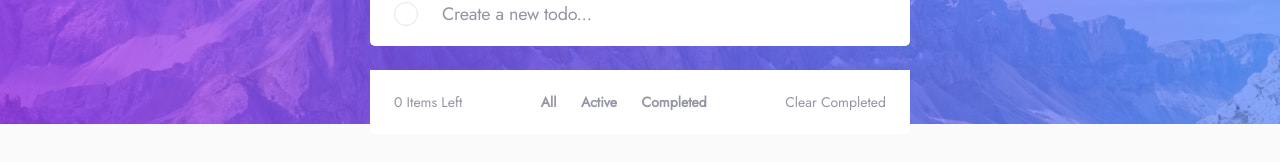
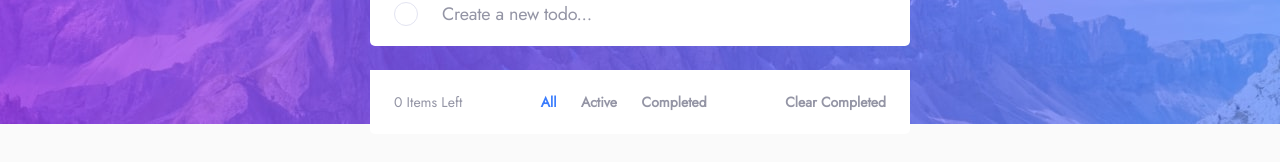
Before and after one commit to ZZ83/react-todo-app, a React (Vite) app: page / in a window 1280 px wide. Shown: the part 176-338 px from the top of the page. Built offline with nearby package versions, Linux system fonts and the light colour scheme.

Commit message:
Fix close button logic and add active state for sort

```diff
--- a/src/App.jsx
+++ b/src/App.jsx
@@ -37,8 +37,9 @@ const themes = {
 
 function App() {
     const [theme, setTheme] = useState(themes.lightTheme);
-
+    const [original, setOriginal] = useState([]);
     const [todo, setTodo] = useState([]);
+    const [sort, setSort] = useState({ all: true, active: false, completed: false });
 
     function toggleCompleted(index) {
         const item = [...todo];
@@ -58,6 +59,8 @@ function App() {
             setTheme(themes.lightTheme);
         }
     }
+    // console.log("Todo: ", todo);
+    // console.log("Original:", original);
 
     return (
         <ThemeProvider theme={theme}>
@@ -65,19 +68,32 @@ function App() {
             <BackgroundImage />
             <Wrapper>
                 <Header theme={theme} changeTheme={changeTheme} />
-                <AddItem todo={todo} setTodo={setTodo} />
+                <AddItem original={original} setOriginal={setOriginal} todo={todo} setTodo={setTodo} />
                 <ul>
                     {todo.map((obj, index) => (
-                        <TodoItems key={crypto.randomUUID()}>
+                        <TodoItems key={obj.id}>
                             <StateCheckBox active={obj.completed} index={index} toggleCompleted={toggleCompleted} />
 
                             <TodoText completed={obj.completed}>{obj.text}</TodoText>
 
-                            <CloseButton todo={todo} index={index} setTodo={setTodo} />
+                            <CloseButton
+                                id={obj.id}
+                                sort={sort}
+                                original={original}
+                                setOriginal={setOriginal}
+                                todo={todo}
+                                setTodo={setTodo}
+                            />
                         </TodoItems>
                     ))}
                 </ul>
-                <Tracker todo={todo} setTodo={setTodo} />
+                <Tracker
+                    sort={sort}
+                    setSort={setSort}
+                    original={original}
+                    setOriginal={setOriginal}
+                    setTodo={setTodo}
+                />
             </Wrapper>
         </ThemeProvider>
     );
--- a/src/components/AddItem.jsx
+++ b/src/components/AddItem.jsx
@@ -40,7 +40,7 @@ const StyledInput = styled.input`
     }
 `;
 
-function AddItem({ todo, setTodo }) {
+function AddItem({ original, setOriginal, todo, setTodo }) {
     return (
         <StyledAddItem>
             <DefautCheckBox />
@@ -50,11 +50,12 @@ function AddItem({ todo, setTodo }) {
                     if (event.key === "Enter") {
                         let t = event.target.value;
                         const obj = {
+                            id: crypto.randomUUID(),
                             text: t,
                             completed: false,
                         };
+                        setOriginal([...original, obj]);
                         setTodo([...todo, obj]);
-
                         event.target.value = "";
                     }
                 }}
--- a/src/components/Button.jsx
+++ b/src/components/Button.jsx
@@ -1,43 +1,23 @@
 import styled, { css } from "styled-components";
 
 const StyledButton = styled.button(
-    ({ theme, $test }) => css`
+    ({ theme, $active }) => css`
         cursor: pointer;
         padding: 0;
         font-weight: 700;
-        color: ${theme.secondaryColor};
+        color: ${$active ? "#3A7CFD" : `${theme.secondaryColor}`};
         &:hover {
             color: ${theme.hover};
         }
     `
 );
 
-const StyledClearButton = styled.button(
-    ({ theme }) => css`
-        cursor: pointer;
-        padding: 0;
-        font-weight: 400;
-        color: ${theme.secondaryColor};
-        &:hover {
-            color: ${theme.hover};
-        }
-    `
-);
-
-export function ClearButton({ removeCompleted, children }) {
+function Button({ $active, onPress, children }) {
     return (
-        <StyledClearButton
-            onClick={() => {
-                removeCompleted();
-            }}
-        >
+        <StyledButton $active={$active} onClick={onPress}>
             {children}
-        </StyledClearButton>
+        </StyledButton>
     );
 }
 
-function Button({ children }) {
-    return <StyledButton>{children}</StyledButton>;
-}
-
 export default Button;
--- a/src/components/CloseButton.jsx
+++ b/src/components/CloseButton.jsx
@@ -11,16 +11,27 @@ const StyledCloseButton = styled.svg`
     }
 `;
 
-function CloseButton({ todo, index, setTodo }) {
+function CloseButton({ id, sort, original, setOriginal, todo, setTodo }) {
+    function removeItem(items, id) {
+        return items.filter((item) => item.id !== id);
+    }
+
     return (
         <StyledCloseButton
             xmlns="http://www.w3.org/2000/svg"
             viewBox="0 0 18 18"
             role="button"
             onClick={() => {
-                const prev = [...todo];
-                prev.splice(index, 1);
-                setTodo([...prev]);
+                if (sort.all === true) {
+                    const prev = removeItem([...original], id);
+                    setOriginal([...prev]);
+                    setTodo([...prev]);
+                } else {
+                    const prev = removeItem([...original], id);
+                    const prevIt = removeItem([...todo], id);
+                    setOriginal([...prev]);
+                    setTodo([...prevIt]);
+                }
             }}
         >
             <path
--- a/src/components/Tracker.jsx
+++ b/src/components/Tracker.jsx
@@ -1,6 +1,5 @@
 import styled, { css } from "styled-components";
 import Button from "./Button";
-import { ClearButton } from "./Button";
 
 const StyledTracker = styled.div(
     ({ theme }) => css`
@@ -52,22 +51,55 @@ const StyledSort = styled.div(
     `
 );
 
-function Tracker({ todo, setTodo }) {
-    const itemsLeft = [...todo].filter((item) => item.completed === false);
+function Tracker({ sort, setSort, original, setOriginal, setTodo }) {
+    const all = { ...sort };
+    const activeTodos = [...original].filter((item) => item.completed === false);
+    const completedTodos = [...original].filter((item) => item.completed === true);
 
-    function removeCompleted() {
-        setTodo([...itemsLeft]);
+    function showAllTodos() {
+        setTodo([...original]);
+        all.all = true;
+        all.active = false;
+        all.completed = false;
+        setSort({ ...all });
+    }
+
+    function showActiveTodos() {
+        setTodo([...activeTodos]);
+        all.all = false;
+        all.active = true;
+        all.completed = false;
+        setSort({ ...all });
+    }
+
+    function showCompletedTodos() {
+        setTodo([...completedTodos]);
+        all.all = false;
+        all.active = false;
+        all.completed = true;
+        setSort({ ...all });
+    }
+
+    function removeCompletedTodos() {
+        setOriginal([...activeTodos]);
+        setTodo([...activeTodos]);
     }
 
     return (
         <StyledTracker>
-            <span>{itemsLeft.length} Items Left</span>
+            <span>{activeTodos.length} Items Left</span>
             <StyledSort>
-                <Button>All</Button>
-                <Button>Active</Button>
-                <Button>Completed</Button>
+                <Button $active={all.all} onPress={showAllTodos}>
+                    All
+                </Button>
+                <Button $active={all.active} onPress={showActiveTodos}>
+                    Active
+                </Button>
+                <Button $active={all.completed} onPress={showCompletedTodos}>
+                    Completed
+                </Button>
             </StyledSort>
-            <ClearButton removeCompleted={removeCompleted}>Clear Completed</ClearButton>
+            <Button onPress={removeCompletedTodos}>Clear Completed</Button>
         </StyledTracker>
     );
 }
```
